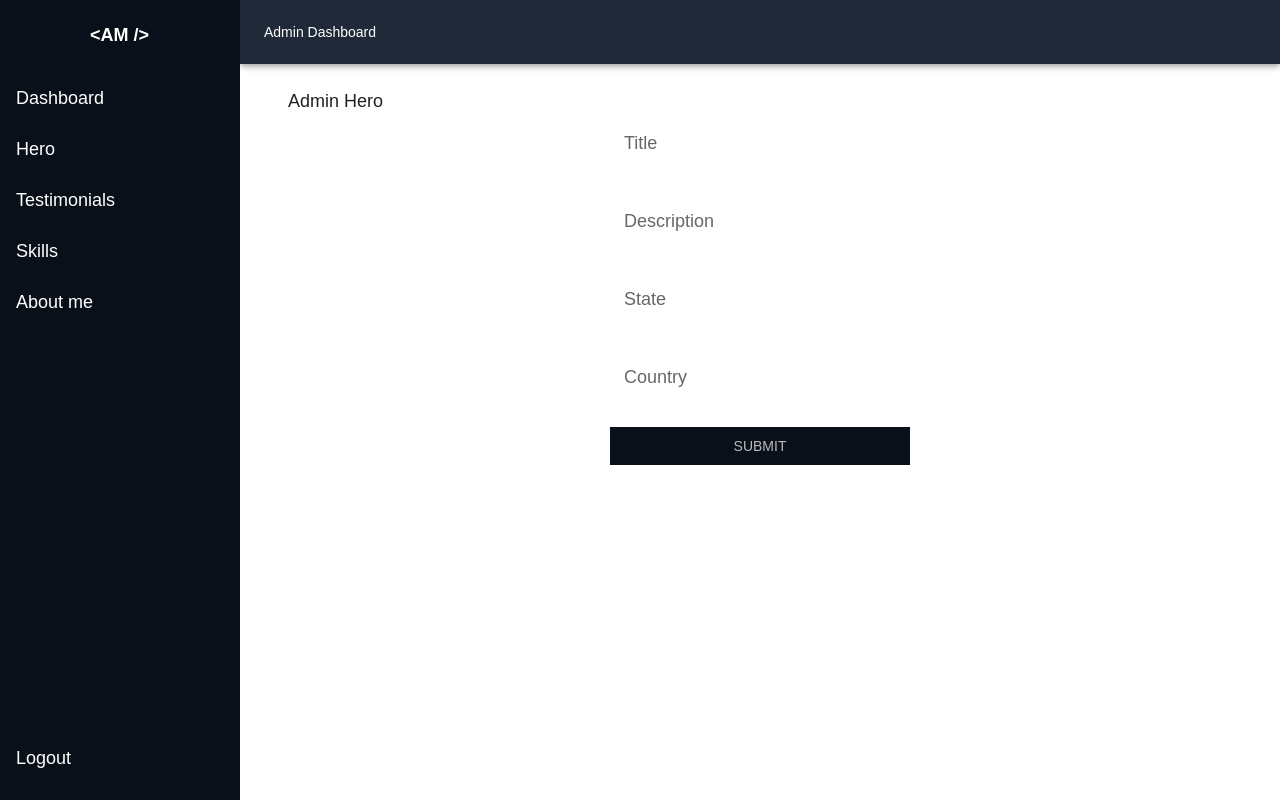
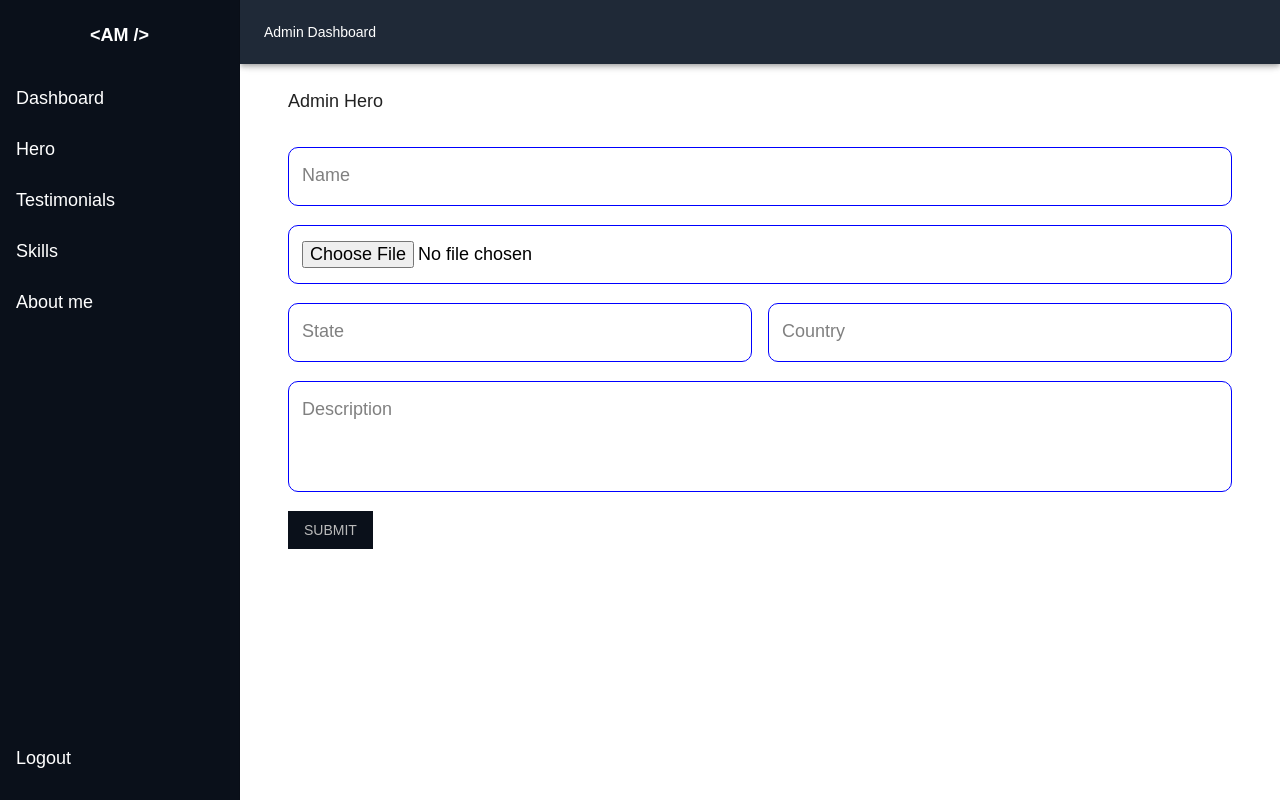
Before and after one commit to AamirMahboob/amir-personal-portfolio, a React (Vite) app: page /admin/hero in a window 1280 px wide. Built offline with nearby package versions, Linux system fonts and the light colour scheme.

Commit message:
schema commit

```diff
--- a/src/admin/AdminHero.jsx
+++ b/src/admin/AdminHero.jsx
@@ -1,12 +1,13 @@
-import { Box, Container } from "@mui/material";
+import { Box, Container, useTheme, TextField, Button } from "@mui/material";
 import React from "react";
 import { heroSchema } from "../schemas/schemas";
 import { Formik, Form, Field, ErrorMessage } from "formik";
-import { Button, TextField } from "@mui/material";
+import { styled } from "@mui/system";
 
 const AdminHero = () => {
+  const theme = useTheme();
   const initialValue = {
-    title: "",
+    name: "",
     description: "",
     image: "",
     state: "",
@@ -20,69 +21,101 @@ const AdminHero = () => {
         initialValues={initialValue}
         validationSchema={heroSchema}
         onSubmit={(values) => {
-          console.log(values,"ghdcfvgbhnj");
+          console.log(values); // Check console for data here
         }}
       >
         {({ errors, touched, isSubmitting }) => (
           <Form
             style={{
-              display: "flex",
-              flexDirection: "column",
               gap: "1rem",
-              width: "300px",
-              margin: "auto",
+              width: "100%",
+              marginTop: "2rem",
             }}
           >
             <Field
-              as={TextField}
-              label="Title"
-              name="title"
+              as={StyledTextField}
+              label="Name"
+              name="name"
               variant="outlined"
               fullWidth
-              error={touched.title && Boolean(errors.title)}
-              helperText={<ErrorMessage name="title" />}
+              style={{ width: "100%" }}
+              error={touched.name && Boolean(errors.name)}
+              helperText={<ErrorMessage name="name" />}
             />
+
             <Field
-              as={TextField}
-              label="Description"
-              name="description"
-              variant="outlined"
-              fullWidth
-              error={touched.description && Boolean(errors.description)}
-              helperText={<ErrorMessage name="description" />}
-            />
-            {/* <Field
-              as={FileField}
-              label="Image"
+              as={StyledTextField}
+              // label="Upload Image..."
               name="image"
               variant="outlined"
               fullWidth
+              style={{ width: "100%" }}
               error={touched.image && Boolean(errors.image)}
               helperText={<ErrorMessage name="image" />}
-            /> */}
+              sx={{
+                marginTop: "1rem",
+              }}
+              type="file" // Change type to file
+              inputProps={{
+                accept: "image/*", // Accept only image files
+              }}
+            />
+
+            <Box
+              sx={{
+                display: "flex",
+                gap: 2,
+              }}
+            >
               <Field
-              as={TextField}
+                as={StyledTextField}
                 label="State"
                 name="state"
                 variant="outlined"
                 fullWidth
                 error={touched.state && Boolean(errors.state)}
                 helperText={<ErrorMessage name="state" />}
+                style={{
+                  marginTop: "1rem",
+                }}
               />
               <Field
-              as={TextField}
+                as={StyledTextField}
                 label="Country"
                 name="country"
                 variant="outlined"
                 fullWidth
                 error={touched.country && Boolean(errors.country)}
                 helperText={<ErrorMessage name="country" />}
+                style={{
+                  marginTop: "1rem",
+                }}
+              />
+            </Box>
+            <Field
+              as={StyledTextField}
+              label="Description"
+              name="description"
+              variant="outlined"
+              multiline
+              minRows={3}
+              maxRows={5}
+              fullWidth
+              error={touched.description && Boolean(errors.description)}
+              helperText={<ErrorMessage name="description" />}
+              style={{
+                marginTop: "1rem",
+              }}
             />
             <Button
               type="submit"
               variant="contained"
               color="primary"
               disabled={isSubmitting}
+              sx={{
+                marginTop: "1rem",
+
+              }}
             >
               Submit
             </Button>
@@ -94,3 +127,26 @@ const AdminHero = () => {
 };
 
 export default AdminHero;
+
+const StyledTextField = styled(TextField)({
+  "& .MuiInputLabel-root": {
+    color: "gray", // Label color
+
+  },
+  "& .MuiOutlinedInput-root": {
+    "& fieldset": {
+      borderColor: "blue",
+      borderRadius: "10px",
+    },
+    "&:hover fieldset": {
+      borderColor: "green", // Hover border color
+    },
+    "&.Mui-focused fieldset": {
+      borderColor: "purple", // Focused border color
+    },
+  },
+  "& .MuiInputBase-input": {
+    color: "black", // Text color
+  },
+
+});
```
Lines whose indentation alone changed are shown as unchanged.
